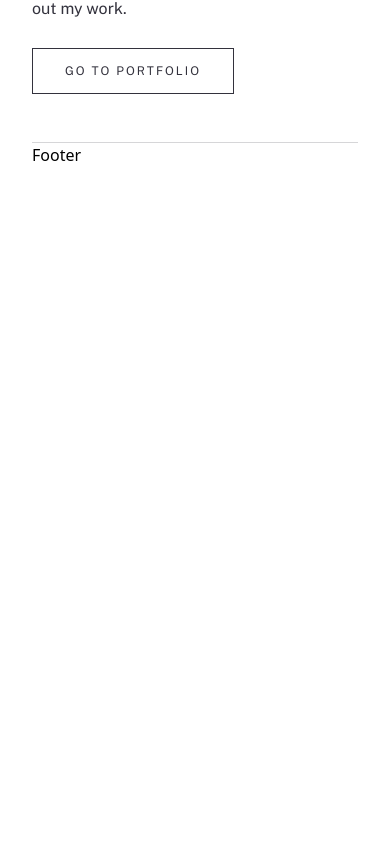
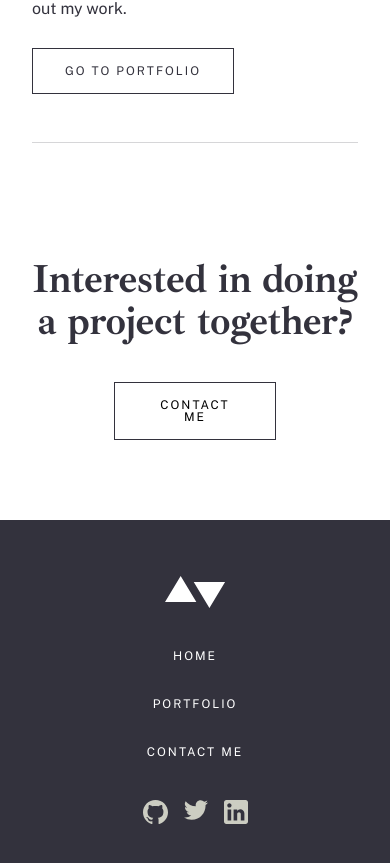
Before and after one commit to avishaypesk/portfolio, a React (Create React App) app: page / in a window 390 px wide. Shown: the part 1491-2354 px from the top of the page. Before the commit the page ends 1658 px from the top, so only its background shows below. Built offline with nearby package versions, Linux system fonts and the light colour scheme.

Commit message:
add footer

```diff
--- a/src/components/App/App.js
+++ b/src/components/App/App.js
@@ -6,13 +6,13 @@ import Footer from '../Footer/Footer'
 
 function App() {
   return (
-    <div className='h-screen w-screen'>
-    <div className='px-8 md:px-10'>
+    <div className='h-screen'>
+    <div className='px-8 md:px-10 w-full'>
     <Header/>
     <Hero/>
     <About/>
+    </div>
     <Footer/>
-    </div>
     </div>
   )
 }
--- /dev/null
+++ b/src/components/Footer/Footer.css
@@ -0,0 +1,3 @@
+.white-svg {
+    filter: invert(100%);
+  }
--- a/src/components/Footer/Footer.js
+++ b/src/components/Footer/Footer.js
@@ -1,8 +1,45 @@
 import React from 'react'
+import whiteLogo from '../../assets/images/logo-white.svg';
+import NavItem from '../NavItem/NavItem';
+import github from '../../assets/images/icons/github.svg';
+import twitter from '../../assets/images/icons/twitter.svg';
+import linkedin from '../../assets/images/icons/linkedin.svg';
+import './Footer.css';
+
+const socialMedia = [
+  { name: 'GitHub', url: 'https://github.com', icon: github },
+  { name: 'Twitter', url: 'https://twitter.com', icon: twitter },
+  { name: 'LinkedIn', url: 'https://linkedin.com', icon: linkedin },
+];
 
 function Footer() {
   return (
-    <div>Footer</div>
+    <footer className='mt-[115px] '>
+      <div className='flex flex-col items-center mb-20 px-8'>
+        <h2 className='font-ibarra-real-nova font-bold text-grayishdarkblue text-h2 tracking-tighter leading-42px mb-10 text-center'>Interested in doing a project together?</h2>
+        <button className='uppercase border-[1px] border-grayishdarkblue px-8 py-4 font-public-sans tracking-[2px] text-xs leading-none hover:text-white hover:bg-grayishdarkblue max-w-[162px]'>Contact me</button>
+      </div>
+
+      <div className="bg-grayishdarkblue">
+        <div className='py-14 flex flex-col items-center'>
+          <img src={whiteLogo} alt='logo' />
+          <ul className='font-public-sans text-xs text-white uppercase text-center tracking-[2px] space-y-8 my-10'>
+            <NavItem href="#home" text="Home" />
+            <NavItem href="#portfolio" text="Portfolio" />
+            <NavItem href="#contact" text="Contact Me" />
+          </ul>
+          <ul className='flex space-x-4'>
+            {socialMedia.map((item) => (
+              <li key={item.name}>
+                <a href={item.url}>
+                  <img src={item.icon} target="_blank" alt={item.name} className='white-svg'/>
+                </a>
+              </li>
+            ))}
+          </ul>
+        </div>
+      </div>
+    </footer>
   )
 }
 
--- a/src/components/Nav/Nav.js
+++ b/src/components/Nav/Nav.js
@@ -1,14 +1,7 @@
 import React, { useState } from 'react';
 import hamburger from '../../assets/images/icons/hamburger.svg';
 import close from '../../assets/images/icons/close.svg';
-
-function NavItem({ href, text }) {
-    return (
-        <li>
-            <a href={href} className="hover:text-cyan">{text}</a>
-        </li>
-    );
-}
+import NavItem from '../NavItem/NavItem';
 
 function Nav() {
     const [isOpen, setIsOpen] = useState(false);
--- /dev/null
+++ b/src/components/NavItem/NavItem.js
@@ -0,0 +1,11 @@
+import React from 'react'
+
+function NavItem({ href, text }) {
+    return (
+        <li>
+            <a href={href} className="hover:text-cyan">{text}</a>
+        </li>
+    );
+}
+
+export default NavItem
```
Also changed, not shown: src/assets/images/logo-white.svg (added).
